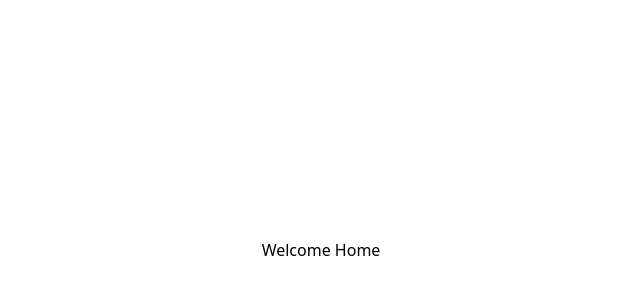
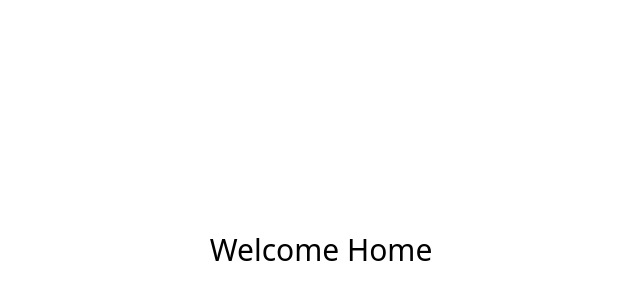
Before and after one commit to nnk-maker/reactproject, a React (Create React App) app in the folder my-app/: page / in a window 1280 px wide. Shown: the part 150-450 px from the top of the page, without its empty margins (319-959 px from the left). Built offline with nearby package versions, Linux system fonts and the light colour scheme.

Commit message:
routes using the prop files
routes using the prop files

```diff
--- a/my-app/src/App.js
+++ b/my-app/src/App.js
@@ -1,30 +1,12 @@
 //import React, { useEffect, useRef, useState } from "react";
 import "./assets/css/style.css"
-import Images from "./components/Images";
 import { BrowserRouter as Router, Route, Link, Routes } from "react-router-dom";
+import routes from "./utils/routes";
+
 
 //import {BrowserRouter, BrowserRouter as Route, Link, Routes} from  "react-router-dom";
 
-function Gallery(){
 
-  return (
-
-    <section className="flex justify-center">
-
-                    <div className="w-10/12">
-                      <div className="text-center">
-                       {/*  <div className="my-4">{title}</div> */}
-
-                        <Images />
-
-                      </div>
-
-                    </div>
-            </section>
-  );
-
-
-}
 
 /* function Home() {
   return (
@@ -34,28 +16,6 @@ function Gallery(){
     </p>
   );
 } */
-function Home() {
-  return (
-      <div className="flex h-screen">
-
-        <h1 className="m-auto text-3xl">Welcome Home</h1>
-
-      </div>
-  );
-}
-
-function Login() {
-  return (
-      <div className="flex h-screen">
-
-        <h1 className="m-auto text-3xl">Login Page</h1>
-
-      </div>
-  );
-}
-
-
-
 
  function App() {
     /* const [title, setTitle] = useState("Hellow React"); */
@@ -65,11 +25,23 @@ function Login() {
 
                     <Routes>
 
-                          <Route path="/" element={<Home />} exact={true}/>
+                        {
 
-                          <Route path="/gallery"  element={<Gallery />} />
+                          routes.map(route => (
 
-                          <Route path="/login" element={<Login />} />
+                            <Route path={route.path}
+                                  exact={route.exact}
+                                  element={route.components}
+                                  />
+
+                          ))
+
+                        }
+
+
+                         {/*  <Route path="/gallery"  element={<Gallery />} />
+
+                          <Route path="/login" element={<Login />} /> */}
 
                     </Routes>
 
--- a/my-app/src/assets/css/style.css
+++ b/my-app/src/assets/css/style.css
@@ -423,13 +423,13 @@ Ensure the default browser behavior of the `hidden` attribute.
 .m-auto {
   margin: auto;
 }
+.my-5 {
+  margin-top: 1.25rem;
+  margin-bottom: 1.25rem;
+}
 .my-4 {
   margin-top: 1rem;
   margin-bottom: 1rem;
-}
-.my-5 {
-  margin-top: 1.25rem;
-  margin-bottom: 1.25rem;
 }
 .flex {
   display: flex;
@@ -440,14 +440,14 @@ Ensure the default browser behavior of the `hidden` attribute.
 .h-screen {
   height: 100vh;
 }
-.w-10\/12 {
-  width: 83.333333%;
-}
 .w-1\/3 {
   width: 33.333333%;
 }
 .w-full {
   width: 100%;
+}
+.w-10\/12 {
+  width: 83.333333%;
 }
 .cursor-pointer {
   cursor: pointer;
@@ -477,6 +477,10 @@ Ensure the default browser behavior of the `hidden` attribute.
   font-size: 3rem;
   line-height: 1;
 }
+.text-3xl {
+  font-size: 1.875rem;
+  line-height: 2.25rem;
+}
 .text-yellow-400 {
   --tw-text-opacity: 1;
   color: rgb(250 204 21 / var(--tw-text-opacity));
--- /dev/null
+++ b/my-app/src/page/Gallery.js
@@ -0,0 +1,23 @@
+import React from 'react'
+import Images from '../components/Images';
+
+export default function Gallery(){
+
+    return (
+
+      <section className="flex justify-center">
+
+                      <div className="w-10/12">
+                        <div className="text-center">
+                         {/*  <div className="my-4">{title}</div> */}
+
+                          <Images />
+
+                        </div>
+
+                      </div>
+              </section>
+    );
+
+
+  }
--- a/my-app/src/Page/Index.js
+++ b/my-app/src/page/Home.js
@@ -1,6 +1,6 @@
 import React from 'react'
 
-export default function index() {
+export default function Home() {
   return (
         <div className="flex h-screen">
 
--- /dev/null
+++ b/my-app/src/page/Login.js
@@ -0,0 +1,13 @@
+import React from 'react'
+
+
+
+export default function Login() {
+    return (
+        <div className="flex h-screen">
+
+          <h1 className="m-auto text-3xl">Login Page</h1>
+
+        </div>
+    );
+  }
--- /dev/null
+++ b/my-app/src/utils/routes.js
@@ -0,0 +1,28 @@
+import Home from "../page/Home";
+import React from "react";
+import Gallery from "../page/Gallery";
+import Login from "../page/Login";
+
+export default [
+
+    {
+
+        path: '/',
+        exact: true,
+        components: <Home/>,
+
+    },
+
+    {
+        path: '/gallery',
+
+        components: <Gallery/>,
+    },
+    {
+        path: '/login',
+
+        components: <Login/>,
+    }
+
+
+];
```
